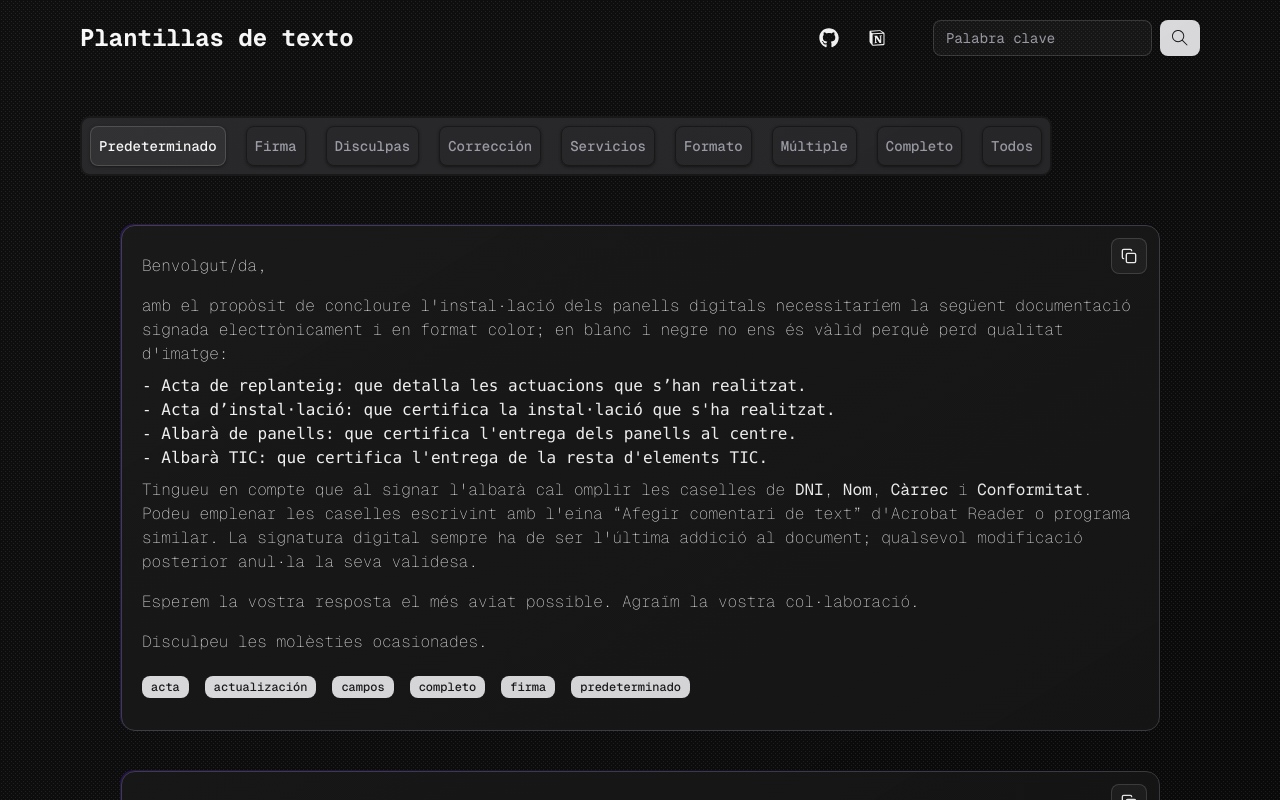
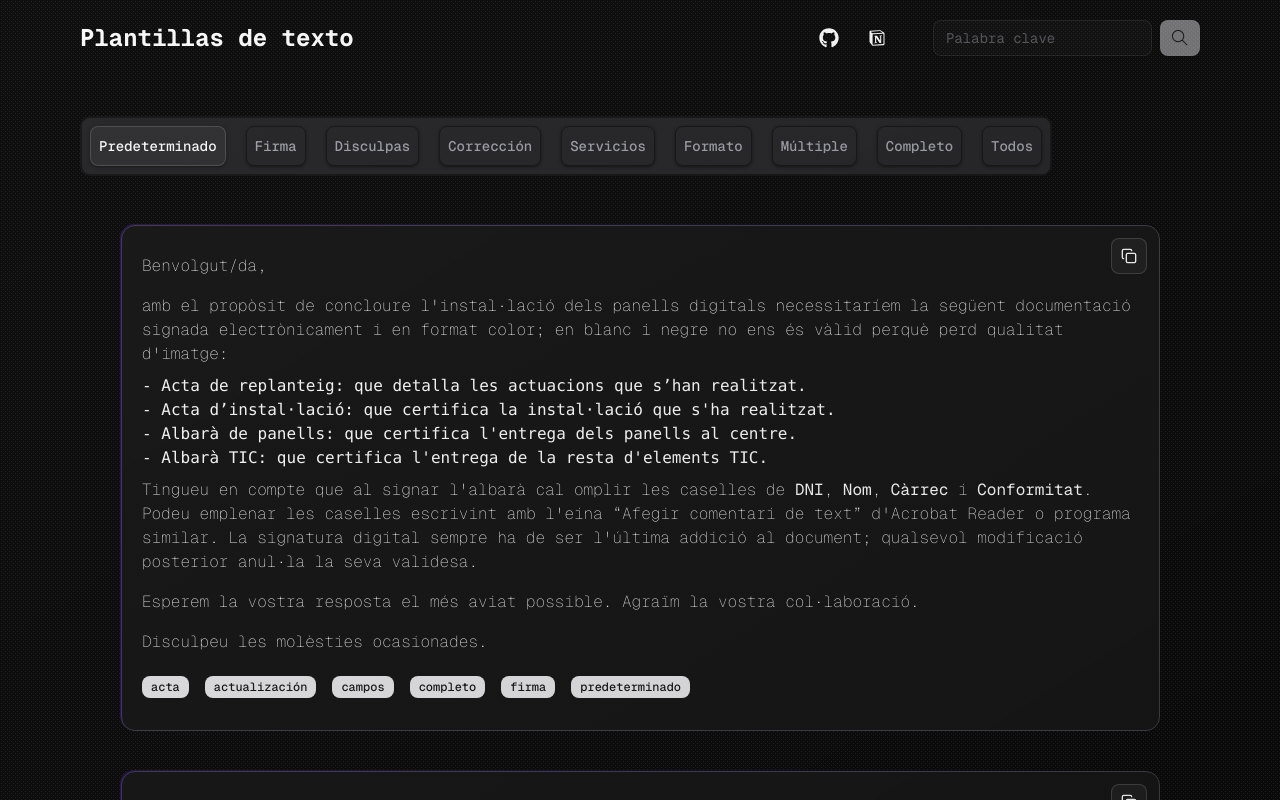
Before and after one commit to arcvra/indic_blueprints, a Next.js app in the folder client/: page / in a window 1280 px wide. Shown: the top 800 px of the page. Built offline with nearby package versions, Linux system fonts and the light colour scheme.

Commit message:
feat(CustomInput): disable unused Header input and button

```diff
--- a/client/components/CustomInput.jsx
+++ b/client/components/CustomInput.jsx
@@ -1,12 +1,12 @@
 import { Button } from "@/components/ui/button"
 import { Input } from "@/components/ui/input"
-import {TfiSearch} from "react-icons/tfi"
+import { TfiSearch } from "react-icons/tfi"
 
 export function CustomInput() {
     return (
         <div className="flex w-full max-w-sm items-center space-x-2">
-            <Input type="text" placeholder="Palabra clave"/>
-            <Button type="submit">
+            <Input type="text" placeholder="Palabra clave" disabled />
+            <Button type="submit" disabled >
                 <TfiSearch />
             </Button>
         </div>
```
